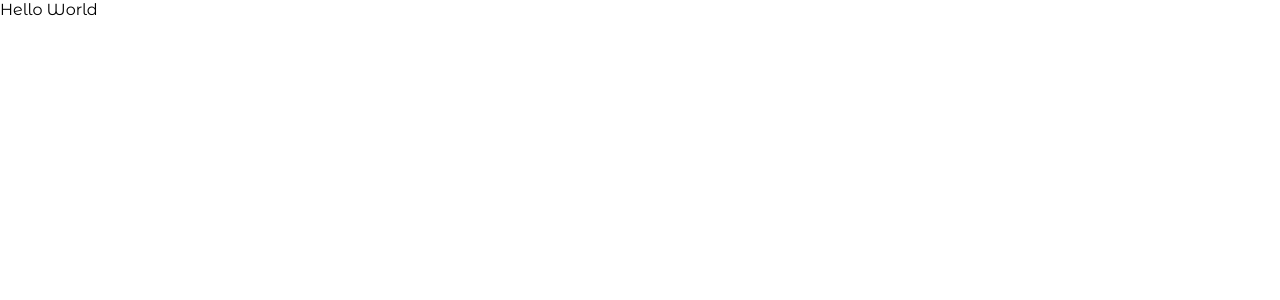
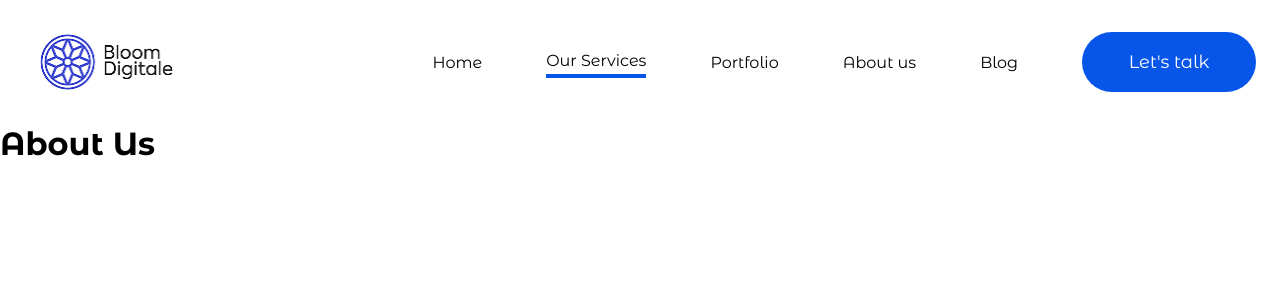
Before and after one commit to Yole-dev/bloom-revamped, a React (Create React App) app: page /ourservices in a window 1280 px wide. Shown: the top 300 px of the page. Built offline with nearby package versions, Linux system fonts and the light colour scheme.

Commit message:
finished creating the header and making part of the layout component, also installed and imported react router and linked all pages of the website moving on to work on the layout footer

```diff
--- a/package.json
+++ b/package.json
@@ -9,6 +9,7 @@
     "@testing-library/user-event": "^13.5.0",
     "react": "^19.1.0",
     "react-dom": "^19.1.0",
+    "react-router-dom": "^7.5.2",
     "react-scripts": "5.0.1",
     "web-vitals": "^2.1.4"
   },
--- a/src/App.js
+++ b/src/App.js
@@ -1,3 +1,59 @@
+import { BrowserRouter as Router, Routes, Route } from "react-router-dom";
+
+import Layout from "./components/Layout";
+import Home from "./pages/Home";
+import OurServices from "./pages/OurServices";
+import Portfolio from "./pages/Portfolio";
+import AboutUs from "./pages/AboutUs";
+import Blog from "./pages/Blog";
+
 export default function App() {
-  return <div className="app">Hello World</div>;
+  return (
+    <div className="app">
+      <Router>
+        <Routes>
+          <Route
+            path="/"
+            element={
+              <Layout>
+                <Home />
+              </Layout>
+            }
+          />
+          <Route
+            path="/ourservices"
+            element={
+              <Layout>
+                <OurServices />
+              </Layout>
+            }
+          />
+          <Route
+            path="/portfolio"
+            element={
+              <Layout>
+                <Portfolio />
+              </Layout>
+            }
+          />
+          <Route
+            path="/aboutus"
+            element={
+              <Layout>
+                <AboutUs />
+              </Layout>
+            }
+          />
+          <Route
+            path="/blog"
+            element={
+              <Layout>
+                <Blog />
+              </Layout>
+            }
+          />
+        </Routes>
+      </Router>
+    </div>
+  );
 }
--- /dev/null
+++ b/src/components/Layout.js
@@ -0,0 +1,88 @@
+// import { useState } from "react";
+import { Link, useLocation } from "react-router-dom";
+import headerLogo from "../assets/header_logo.png";
+
+export default function Layout({ children }) {
+  // const [isOpen, setIsOpen] = useState(false);
+
+  // function handleNavToggle() {
+  //   setIsOpen(!isOpen);
+  // }
+
+  return (
+    <div className="app-container">
+      {/* Header/Navigation */}
+      <header className="header">
+        <Logo />
+        {/*
+        {!isOpen && (
+          <ion-icon
+            name="menu-sharp"
+            className="hamburger-icon"
+            onClick={handleNavToggle}
+          ></ion-icon>
+        )} */}
+        {/* Desktop Navigation */}
+        <div className="nav-container">
+          <ul className="navbar">
+            <NavList />
+          </ul>
+
+          <Button />
+        </div>
+        {/* Mobile Navigation */}
+        {/* {isOpen && (
+          <div className="mobile-nav-container">
+            <ion-icon
+              name="close-sharp"
+              className="close-icon"
+              onClick={handleNavToggle}
+            ></ion-icon>
+
+            <ul className="mobile-nav-bar">
+              <NavList />
+            </ul>
+          </div>
+        )} */}
+      </header>
+
+      {/* page contents */}
+      <main>{children}</main>
+
+      <footer></footer>
+    </div>
+  );
+}
+
+function Logo() {
+  return <img src={headerLogo} alt="company logo" className="header-logo" />;
+}
+
+function NavList() {
+  const location = useLocation();
+
+  const navItems = [
+    { path: "/", name: "Home" },
+    { path: "/ourservices", name: "Our Services" },
+    { path: "/portfolio", name: "Portfolio" },
+    { path: "/aboutus", name: "About us" },
+    { path: "/blog", name: "Blog" },
+  ];
+
+  return (
+    <>
+      {navItems.map((item) => (
+        <li
+          key={item.path}
+          className={location.pathname === item.path ? "active" : ""}
+        >
+          <Link to={item.path}>{item.name}</Link>
+        </li>
+      ))}
+    </>
+  );
+}
+
+function Button() {
+  return <button className="header-btn"> Let's talk </button>;
+}
--- a/src/index.css
+++ b/src/index.css
@@ -10,16 +10,18 @@
   /* font weights */
   --heading-weight: 400;
   --regular-weight: 300;
+  --default-font-family: "Montserrat Alternates";
 }
 
 * {
   margin: 0;
   padding: 0;
   box-sizing: border-box;
+  font-family: var(--default-font-family);
 }
 
 body {
-  font-family: "Montserrat Alternates", -apple-system, BlinkMacSystemFont,
+  font-family: var(--default-font-family), -apple-system, BlinkMacSystemFont,
     "Segoe UI", "Roboto", "Oxygen", "Ubuntu", "Cantarell", "Fira Sans",
     "Droid Sans", "Helvetica Neue", sans-serif;
   -webkit-font-smoothing: antialiased;
@@ -38,7 +40,59 @@ a {
 
 /* Header styles */
 
+.header {
+  width: 95%;
+  display: flex;
+  align-items: center;
+  justify-content: space-between;
+  margin: 2rem 2.5rem;
+}
+
+.header-logo {
+  max-width: 134px;
+  height: 55.22px;
+}
+
+.nav-container {
+  display: flex;
+  align-items: center;
+  gap: 4rem;
+}
+
 .navbar {
+  display: flex;
+  align-items: center;
+  gap: 4rem;
+  list-style-type: none;
+  font-size: 16px;
+}
+
+.navbar li {
+  cursor: pointer;
+}
+
+.navbar .active::after {
+  content: "";
+  display: block;
+  position: relative;
+  top: 0.3rem;
+  width: 100%;
+  height: 4px;
+  background: var(--primary-blue);
+}
+
+.header-btn {
+  width: 174px;
+  height: 60px;
+  background: var(--primary-blue);
+  color: white;
+  font-size: 18px;
+  border: none;
+  border-radius: 31px;
+  cursor: pointer;
+}
+
+/* .navbar {
   display: flex;
   align-items: center;
   justify-content: space-around;
@@ -68,10 +122,10 @@ a {
   border-radius: 31px;
   padding: 0.6rem 2.5rem;
   color: var(--primary-white);
-}
+} */
 
 /* display based on the condition that the current page is visible */
-.underline-effect::after {
+/* .underline-effect::after {
   content: "";
   display: block;
   width: 100%;
@@ -79,7 +133,7 @@ a {
   border-radius: 5px;
   background: var(--primary-blue);
   margin-top: 0.5rem;
-}
+} */
 
 /* hero section styles */
 .hero-section {
--- /dev/null
+++ b/src/pages/AboutUs.js
@@ -0,0 +1,3 @@
+export default function AboutUs() {
+  return <h1>About Us</h1>;
+}
--- /dev/null
+++ b/src/pages/Blog.js
@@ -0,0 +1,3 @@
+export default function Blog() {
+  return <h1>About Us</h1>;
+}
--- /dev/null
+++ b/src/pages/Home.js
@@ -0,0 +1,3 @@
+export default function Home() {
+  return <h1>About Us</h1>;
+}
--- /dev/null
+++ b/src/pages/OurServices.js
@@ -0,0 +1,3 @@
+export default function OurServices() {
+  return <h1>About Us</h1>;
+}
--- /dev/null
+++ b/src/pages/Portfolio.js
@@ -0,0 +1,3 @@
+export default function Portfolio() {
+  return <h1>About Us</h1>;
+}
```
Also changed, not shown: src/assets/header_logo.png (added), 1 other file (tests, documents, lock files or other folders).
